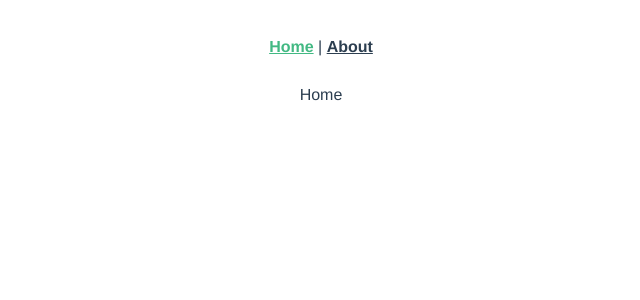
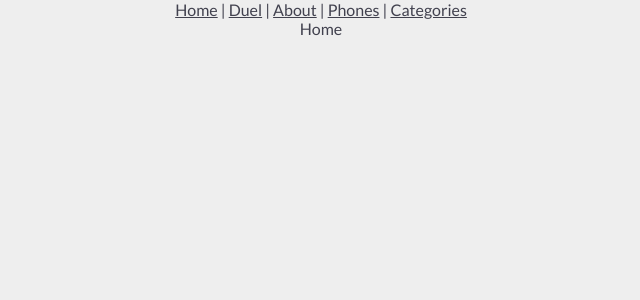
Before and after one commit to mghextreme/camera-duel, a Vue app: page /#/ in a window 1280 px wide. Shown: the top 300 px of the page, without its empty margins (319-959 px from the left). Built offline with nearby package versions, Linux system fonts and the light colour scheme.

Commit message:
Added basic pages structure.

```diff
--- a/src/App.vue
+++ b/src/App.vue
@@ -1,29 +1,22 @@
 <template>
   <div id="app">
     <div id="nav">
-      <router-link to="/">Home</router-link> |
-      <router-link to="/about">About</router-link>
+      <router-link to="/home">Home</router-link> |
+      <router-link to="/duel">Duel</router-link> |
+      <router-link to="/about">About</router-link> |
+      <router-link to="/phones">Phones</router-link> |
+      <router-link to="/categories">Categories</router-link>
     </div>
     <router-view/>
   </div>
 </template>
 
 <style lang="scss">
+@import url('https://fonts.googleapis.com/css?family=Lato:400,700|Poppins:500&display=swap');
+@import 'assets/reset';
+
 #app {
-  font-family: 'Avenir', Helvetica, Arial, sans-serif;
-  -webkit-font-smoothing: antialiased;
-  -moz-osx-font-smoothing: grayscale;
   text-align: center;
-  color: #2c3e50;
-}
-#nav {
-  padding: 30px;
-  a {
-    font-weight: bold;
-    color: #2c3e50;
-    &.router-link-exact-active {
-      color: #42b983;
-    }
-  }
+  color: #41414e;
 }
 </style>
--- /dev/null
+++ b/src/assets/reset.scss
@@ -0,0 +1,25 @@
+html, body {
+  display: block;
+  position: relative;
+  padding: 0;
+  margin: 0;
+  width: 100vw;
+  height: 100vh;
+  overflow-x: hidden;
+  background: #eee;
+  color: #444;
+  font-size: 16px;
+}
+
+* {
+  font-family: 'Lato', Helvetica, Arial, sans-serif;
+  -webkit-font-smoothing: antialiased;
+  -moz-osx-font-smoothing: grayscale;
+  color: inherit;
+  font-size: 1em;
+}
+
+h1, h2, h3, h4, h5, h6 {
+  font-family: 'Poppins', 'Lato', Helvetica, Arial, sans-serif;
+  font-weight: 500;
+}
--- a/src/router.ts
+++ b/src/router.ts
@@ -1,6 +1,7 @@
 import Vue from 'vue';
 import Router from 'vue-router';
 import Home from './views/Home.vue';
+import Duel from './views/Duel.vue';
 
 Vue.use(Router);
 
@@ -8,16 +9,39 @@ export default new Router({
   routes: [
     {
       path: '/',
+      alias: '/home',
       name: 'home',
       component: Home,
     },
     {
+      path: '/duel',
+      name: 'duel',
+      component: Duel
+    },
+    {
       path: '/about',
       name: 'about',
-      // route level code-splitting
-      // this generates a separate chunk (about.[hash].js) for this route
-      // which is lazy-loaded when the route is visited.
       component: () => import(/* webpackChunkName: "about" */ './views/About.vue'),
+    },
+    {
+      path: '/phones',
+      name: 'phones',
+      component: () => import(/* webpackChunkName: "phones" */ './views/PhonesList.vue'),
+    },
+    {
+      path: '/phones/:id',
+      name: 'phones',
+      component: () => import(/* webpackChunkName: "phones" */ './views/Phone.vue'),
+    },
+    {
+      path: '/categories',
+      name: 'categories',
+      component: () => import(/* webpackChunkName: "categories" */ './views/CategoriesList.vue'),
+    },
+    {
+      path: '/categories/:id',
+      name: 'categories',
+      component: () => import(/* webpackChunkName: "categories" */ './views/Category.vue'),
     },
   ],
 });
--- /dev/null
+++ b/src/views/CategoriesList.vue
@@ -0,0 +1,14 @@
+<template>
+  <div class="categories-list">
+    <router-link to="/categories/profile">Profile</router-link> |
+    <router-link to="/categories/hdr">HDR</router-link> |
+    <router-link to="/categories/night-mode">Night Mode</router-link>
+  </div>
+</template>
+
+<script lang="ts">
+import { Component, Vue } from 'vue-property-decorator';
+
+@Component({})
+export default class CategoriesList extends Vue {}
+</script>
--- /dev/null
+++ b/src/views/Category.vue
@@ -0,0 +1,12 @@
+<template>
+  <div class="category">
+    Category - {{ $route.params.id }}
+  </div>
+</template>
+
+<script lang="ts">
+import { Component, Vue } from 'vue-property-decorator';
+
+@Component({})
+export default class Category extends Vue {}
+</script>
--- /dev/null
+++ b/src/views/Duel.vue
@@ -0,0 +1,14 @@
+<template>
+  <div class="duel">
+    Duel<br />
+    Phone A vs. Phone B<br />
+    Category: Night Mode
+  </div>
+</template>
+
+<script lang="ts">
+import { Component, Vue } from 'vue-property-decorator';
+
+@Component({})
+export default class Duel extends Vue {}
+</script>
--- a/src/views/Home.vue
+++ b/src/views/Home.vue
@@ -7,8 +7,6 @@
 <script lang="ts">
 import { Component, Vue } from 'vue-property-decorator';
 
-@Component({
-
-})
+@Component({})
 export default class Home extends Vue {}
 </script>
--- /dev/null
+++ b/src/views/Phone.vue
@@ -0,0 +1,12 @@
+<template>
+  <div class="phone">
+    Phone - {{ $route.params.id }}
+  </div>
+</template>
+
+<script lang="ts">
+import { Component, Vue } from 'vue-property-decorator';
+
+@Component({})
+export default class Phone extends Vue {}
+</script>
--- /dev/null
+++ b/src/views/PhonesList.vue
@@ -0,0 +1,14 @@
+<template>
+  <div class="phones-list">
+    <router-link to="/phones/iphone-11-pro-max">iPhone 11 Pro Max</router-link> |
+    <router-link to="/phones/pixel-4">Pixel 4</router-link> |
+    <router-link to="/phones/galaxy-note-20">Galaxy Note 20</router-link>
+  </div>
+</template>
+
+<script lang="ts">
+import { Component, Vue } from 'vue-property-decorator';
+
+@Component({})
+export default class PhonesList extends Vue {}
+</script>
```
